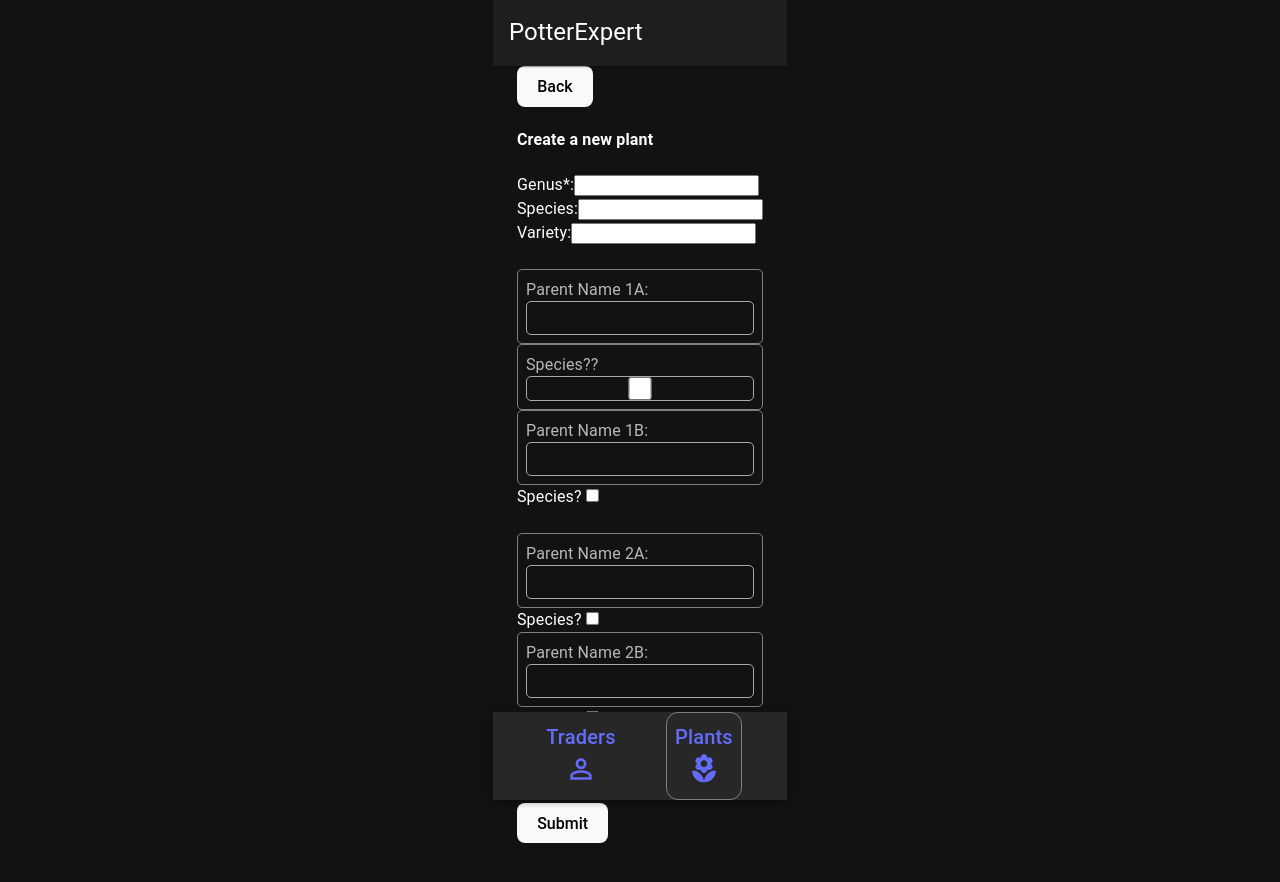
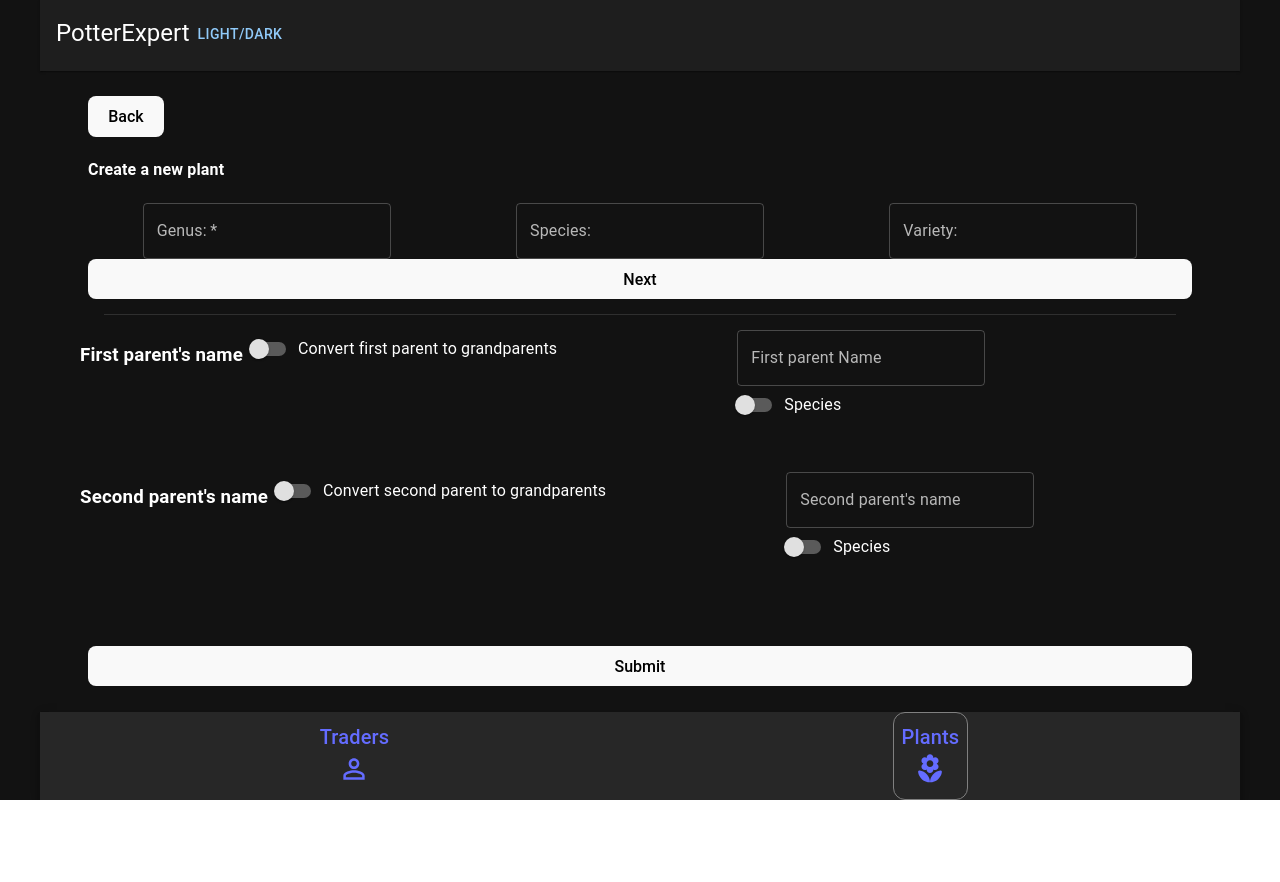
Before and after one commit to hannesqvarnstrom/plant_catalog_app, a React (Vite) app: page /plants/create in a window 1280 px wide. Shown: the top 882 px of the page. After the commit the page ends 800 px from the top, so only its background shows below. Built offline with nearby package versions, Linux system fonts and the light colour scheme.

Commit message:
init pretty done. will attempt to start up backend in different repo

```diff
--- /dev/null
+++ b/src/components/forms/create-plant-input-group.tsx
@@ -0,0 +1,57 @@
+import {
+  Divider,
+  FormControl,
+  FormControlLabel,
+  FormGroup,
+  Switch,
+  TextField,
+} from "@mui/material";
+import React from "react";
+
+interface CreatePlantInputGroupProps {
+  checked?: boolean;
+  switchChangeHandler: (event: React.ChangeEvent<HTMLInputElement>) => void;
+  switchName: string;
+  textFieldLabel: string;
+  textFieldName: string;
+  textFieldChangeHandler: (event: React.ChangeEvent<HTMLInputElement>) => void;
+}
+
+function CreatePlantInputGroup({
+  checked,
+  switchChangeHandler,
+  switchName,
+  textFieldLabel,
+  textFieldName,
+  textFieldChangeHandler,
+}: CreatePlantInputGroupProps) {
+  return (
+    <>
+      <FormControl component="fieldset" variant="outlined">
+        <FormGroup>
+          <TextField
+            label={textFieldLabel}
+            variant="outlined"
+            name={textFieldName}
+            onChange={textFieldChangeHandler}
+          />
+          <FormControlLabel
+            label={"Species"}
+            control={
+              <Switch
+                checked={checked}
+                onChange={(event) => {
+                  switchChangeHandler(event);
+                }}
+                name={switchName}
+              />
+            }
+          />
+          <p>{checked}</p>
+        </FormGroup>
+      </FormControl>
+    </>
+  );
+}
+
+export default CreatePlantInputGroup;
--- a/src/components/forms/input-group.tsx
+++ b/src/components/forms/input-group.tsx
@@ -1,4 +1,4 @@
-import { FormGroup, InputBase, InputLabel } from "@mui/material";
+import { FormGroup, InputBase, InputLabel, Paper, Switch } from "@mui/material";
 import React from "react";
 
 interface InputGroupState {
@@ -24,6 +24,12 @@ const InputGroup = ({
   }
 
   return (
+    <Paper
+      elevation={3}
+      style={{
+        padding: "10px",
+      }}
+    >
       <FormGroup style={FormGroupBaseStyle}>
         <InputLabel>{labelText}</InputLabel>
         <InputBase
@@ -35,6 +41,7 @@ const InputGroup = ({
         ></InputBase>
         {children}
       </FormGroup>
+    </Paper>
   );
 };
 
@@ -44,10 +51,10 @@ const InputBaseStyle = {
 };
 
 const FormGroupBaseStyle = {
-  borderColor: "grey",
-  borderWidth: "2px",
-  border: "1px solid grey",
-  borderRadius: "5px",
-  padding: "0.5rem",
+  // borderColor: "grey",
+  // borderWidth: "2px",
+  // border: "1px solid grey",
+  // borderRadius: "5px",
+  // padding: "0.5rem",
 };
 export default InputGroup;
--- a/src/pages/home/index.tsx
+++ b/src/pages/home/index.tsx
@@ -6,6 +6,8 @@ import {
   ThemeProvider,
   Typography,
   Paper,
+  Button,
+  Container,
 } from "@mui/material";
 import React from "react";
 import { Outlet } from "react-router-dom";
@@ -16,6 +18,7 @@ const Home: React.FC = () => {
   const toggleColorMode = () => {
     setMode((prev) => (prev === "dark" ? "light" : "dark"));
   };
+
   const defaultTheme = createTheme({ palette: { mode } });
 
   return (
@@ -41,10 +44,12 @@ const Home: React.FC = () => {
             sx={{ p: 2, pb: 0 }}
           >
             PotterExpert
+            <Button onClick={() => toggleColorMode()}>LIGHT/DARK</Button>
           </Typography>
         </Paper>
-
-        <Outlet />
+        <Container>
+          <Outlet />
+        </Container>
         <BottomAppBar></BottomAppBar>
       </ThemeProvider>
     </>
--- a/src/pages/plants/plant-form.tsx
+++ b/src/pages/plants/plant-form.tsx
@@ -4,7 +4,18 @@ import { usePlantStore } from "../../store/plants";
 import { Container } from "@mui/system";
 import { /*redirect,*/ useNavigate } from "react-router";
 import { useTraderStore } from "../../store/traders/traders";
-import InputGroup from "../../components/forms/input-group";
+import {
+  Checkbox,
+  Divider,
+  FormControl,
+  FormControlLabel,
+  FormGroup,
+  Switch,
+  TextField,
+} from "@mui/material";
+import CreatePlantInputGroup from "../../components/forms/create-plant-input-group";
+import Grid2 from "@mui/material/Unstable_Grid2/Grid2";
+import PlantModel from "./plant-model";
 
 /**
  * Plant Creation Form Component (break into file)
@@ -60,6 +71,37 @@ function PlantCreationForm() {
     from: "",
     type: "",
   });
+
+  const [currentStep, setCurrentStep] = React.useState<number>(1);
+
+  const steps = {
+    scinameBase: {
+      number: 1,
+      text: "Enter the scientific name (where applicable) of your plant.",
+      name: "scinameBase",
+    },
+    hasParentage: {
+      number: 2,
+      text: "Does the plant have a parentage worth inputting?",
+      name: "hasParentage",
+    },
+    parentAHasParents: {
+      number: 3,
+      text: "Do you want to add another level of parentage? (e.g. grandparents)",
+      name: "parent1HasParents",
+    },
+    parentBHasParents: {
+      number: 4,
+      text: "Do you want to add another level of parentage? (e.g. grandparents)",
+      name: "parent2HasParents",
+    },
+  };
+
+  const [parent1, setParent1] = React.useState<boolean>(true);
+  const [grandparents1, setGrandparents1] = React.useState<boolean>(false);
+
+  const [parent2, setParent2] = React.useState<boolean>(true);
+  const [grandparents2, setGrandparents2] = React.useState<boolean>(false);
 
   function handleInputChangeCheckBox(
     event: React.ChangeEvent<HTMLInputElement>
@@ -127,6 +169,7 @@ function PlantCreationForm() {
         name2a: mapNamesToObjects(name2aName, name2aSpecies),
         name2b: mapNamesToObjects(name2bName, name2bSpecies),
       },
+      settings: { fontSize: 15 },
     });
     return navigate(-1);
   }
@@ -134,110 +177,250 @@ function PlantCreationForm() {
   return (
     <Container>
       <button onClick={() => navigate(-1)}>Back</button>
-      <form onSubmit={handleSubmit}>
+      <form
+        onSubmit={handleSubmit}
+        style={{
+          display: "flex",
+          justifyContent: "center",
+          flexDirection: "column",
+        }}
+      >
         <h4>Create a new plant</h4>
+        {currentStep !== 1 ? (
+          <div>
+            <p>
+              {new PlantModel({
+                id: "",
+                settings: { fontSize: 13 },
+                name: {
+                  genusName: nameState.genusName,
+                  speciesName: nameState.speciesName,
+                  varietyName: nameState.varietyName,
+                },
+              }).getName()}
+            </p>
+            <button
+              style={{
+                display: currentStep === 1 ? "none" : "block",
+              }}
+              onClick={(e) => {
+                e.preventDefault();
+                setCurrentStep(1);
+              }}
+            >
+              Edit
+            </button>
+          </div>
+        ) : (
+          <></>
+        )}
 
-        <label>
-          Genus*:
-          <input
-            type="text"
+        <Grid2
+          container
+          spacing={2}
+          display={currentStep === 1 ? "flex" : "none"}
+        >
+          <Grid2
+            md={4}
+            sm={12}
+            xs={12}
+            sx={{ display: "flex", justifyContent: "center" }}
+          >
+            <FormControl component="fieldset" variant="outlined">
+              <FormGroup>
+                <TextField
+                  required={true}
                   name="genusName"
                   value={nameState.genusName}
                   onChange={handleInputNameChange}
+                  label="Genus:"
                 />
-        </label>
-        <br />
-        <label>
-          Species:
-          <input
-            type="text"
+              </FormGroup>
+            </FormControl>
+          </Grid2>
+          <Grid2
+            md={4}
+            sm={12}
+            xs={12}
+            sx={{ display: "flex", justifyContent: "center" }}
+          >
+            <FormControl component="fieldset" variant="outlined">
+              <FormGroup>
+                <TextField
+                  required={false}
                   name="speciesName"
                   value={nameState.speciesName}
                   onChange={handleInputNameChange}
+                  label="Species:"
                 />
-        </label>
-        <br />
-        <label>
-          Variety:
-          <input
-            type="text"
+              </FormGroup>
+            </FormControl>
+          </Grid2>
+          <Grid2
+            md={4}
+            sm={12}
+            xs={12}
+            sx={{ display: "flex", justifyContent: "center" }}
+          >
+            <FormControl component="fieldset" variant="outlined">
+              <FormGroup>
+                <TextField
+                  required={false}
                   name="varietyName"
                   value={nameState.varietyName}
                   onChange={handleInputNameChange}
+                  label="Variety:"
                 />
-        </label>
-        <br></br>
-        <br></br>
-        <div>
+              </FormGroup>
+            </FormControl>
+          </Grid2>
+        </Grid2>
+        <button
+          onClick={(e) => {
+            e.preventDefault();
+            setCurrentStep(currentStep + 1);
+          }}
+        >
+          Next
+        </button>
+        <Divider
+          variant="middle"
+          style={{ marginBottom: "15px", marginTop: "15px" }}
+        />
+        <Grid2 container spacing={2}>
+          <h3>
+            {parent1
+              ? grandparents1
+                ? "First grandparent's name"
+                : "First parent's name"
+              : ""}
+          </h3>
+          <Grid2>
+            {/* <FormControlLabel
+              label={""}
+              control={
+                <Switch
+                  checked={parent1}
+                  onChange={(event) => setParent1(event.target.checked)}
+                ></Switch>
+              }
+            ></FormControlLabel> */}
+            <FormControlLabel
+              label={"Convert first parent to grandparents"}
+              control={
+                <Switch
+                  checked={grandparents1}
+                  onChange={(event) => setGrandparents1(event.target.checked)}
+                ></Switch>
+              }
+            ></FormControlLabel>
+          </Grid2>
+          <Grid2
+            sm={6}
+            xs={12}
+            sx={{ display: "flex", justifyContent: "center" }}
+          >
+            {parent1 ? (
+              <CreatePlantInputGroup
+                checked={nameState.name1aSpecies}
+                switchName="name1aSpecies"
+                switchChangeHandler={handleInputChangeCheckBox}
+                textFieldLabel={
+                  parent1
+                    ? grandparents1
+                      ? "First grandparent's name"
+                      : "First parent Name"
+                    : ""
+                }
+                textFieldName="name1aName"
+                textFieldChangeHandler={handleInputNameChange}
+              />
+            ) : (
+              <></>
+            )}{" "}
+          </Grid2>
+          {grandparents1 ? (
+            <Grid2
+              sm={6}
+              xs={12}
+              sx={{ display: "flex", justifyContent: "center" }}
+            >
+              <CreatePlantInputGroup
+                checked={nameState.name1bSpecies}
+                switchName="name1bSpecies"
+                switchChangeHandler={handleInputChangeCheckBox}
+                textFieldLabel="Second grandparent's name"
+                textFieldName="name1bName"
+                textFieldChangeHandler={handleInputNameChange}
+              />
+            </Grid2>
+          ) : (
+            <></>
+          )}
+          <h3>
+            {parent2
+              ? grandparents2
+                ? "First grandparent's name"
+                : "Second parent's name"
+              : ""}
+          </h3>
+          <Grid2>
+            <FormControlLabel
+              label={"Convert second parent to grandparents"}
+              control={
+                <Switch
+                  checked={grandparents2}
+                  onChange={(event) => setGrandparents2(event.target.checked)}
+                ></Switch>
+              }
+            ></FormControlLabel>
+          </Grid2>
+          <Grid2
+            sm={6}
+            xs={12}
+            sx={{ display: "flex", justifyContent: "center" }}
+          >
+            <CreatePlantInputGroup
+              checked={nameState.name2aSpecies}
+              switchName="name2aSpecies"
+              switchChangeHandler={handleInputChangeCheckBox}
+              textFieldLabel={
+                parent2
+                  ? grandparents2
+                    ? "First grandparent's name"
+                    : "Second parent's name"
+                  : ""
+              }
+              textFieldName="name2aName"
+              textFieldChangeHandler={handleInputNameChange}
+            />
+          </Grid2>
+          {grandparents2 ? (
+            <Grid2
+              sm={6}
+              xs={12}
+              sx={{ display: "flex", justifyContent: "center" }}
+            >
+              <CreatePlantInputGroup
+                checked={nameState.name2bSpecies}
+                switchName="name2bSpecies"
+                switchChangeHandler={handleInputChangeCheckBox}
+                textFieldLabel="Second grandparent's name"
+                textFieldName="name2bName"
+                textFieldChangeHandler={handleInputNameChange}
+              />
+            </Grid2>
+          ) : (
+            <></>
+          )}
+        </Grid2>
+        {/* <div> */}
         {/*
 
           @todo
-          - make component to group input-groups into form-sections?
-          - make a somewhat better design. maybe use an AI for design-generation?
           - how to deploy
 
           */}
-          <InputGroup
-            name="name1aName"
-            labelText="Parent Name 1A:"
-            onInput={handleInputNameChange}
-          ></InputGroup>
-          <InputGroup
-            name="name1aSpecies"
-            checked={nameState.name1aSpecies}
-            type="checkbox"
-            onInput={handleInputChangeCheckBox}
-            labelText="Species??"
-          ></InputGroup>
-        </div>
-        <div>
-          <InputGroup
-            name="name1bName"
-            labelText="Parent Name 1B:"
-            onInput={handleInputNameChange}
-          ></InputGroup>
-
-          <label htmlFor="">Species?</label>
-          <input
-            type="checkbox"
-            name="name1bSpecies"
-            value={nameState.name1bSpecies ? "true" : "false"}
-            id=""
-            onChange={handleInputChangeCheckBox}
-          />
-        </div>
-        <br></br>
-        <div>
-          <InputGroup
-            name="name2aName"
-            labelText="Parent Name 2A:"
-            onInput={handleInputNameChange}
-          ></InputGroup>
-          <label htmlFor="">Species?</label>
-          <input
-            type="checkbox"
-            name="name2aSpecies"
-            value={nameState.name2aSpecies ? "true" : "false"}
-            id=""
-            onChange={handleInputChangeCheckBox}
-          />
-        </div>
-        <div>
-          <InputGroup
-            name="name2bName"
-            labelText="Parent Name 2B:"
-            onInput={handleInputNameChange}
-          ></InputGroup>
-          <label htmlFor="">Species?</label>
-          <input
-            type="checkbox"
-            name="name2bSpecies"
-            value={nameState.name2bSpecies ? "true" : "false"}
-            id=""
-            onChange={handleInputChangeCheckBox}
-          />
-        </div>
-        <br />
         {/* <label>
           From (trader): */}
         {/* {traders.length ? (
--- a/src/pages/plants/plant-qr-code.tsx
+++ b/src/pages/plants/plant-qr-code.tsx
@@ -9,11 +9,12 @@ export const FRONTEND_URL = "192.168.0.143:5173";
 
 export interface PlantQRCodeProps {
   plantData: { id: string; name: ShallowPlant["name"]; from: string };
+  fontSize: number;
   // pdfSettings: QRPDFSettings;
 }
 
 const PlantQRCode = React.forwardRef(
-  ({ plantData /*, pdfSettings*/ }: PlantQRCodeProps, ref) => {
+  ({ plantData, fontSize /*, pdfSettings*/ }: PlantQRCodeProps, ref) => {
     const { id, name } = plantData;
     const plantURL = `${FRONTEND_URL}/plants/${id}`;
     const plant = new PlantModel({ id, name });
@@ -29,7 +30,7 @@ const PlantQRCode = React.forwardRef(
           backgroundColor: "white",
           padding: "0.5rem",
           color: "black",
-          fontSize: "14px",
+          fontSize: fontSize + "px",
           // minWidth: "35mm",
           // maxWidth,
           // minHeight: "40mm",
--- a/src/store/plants/index.tsx
+++ b/src/store/plants/index.tsx
@@ -1,16 +1,24 @@
 import { create } from "zustand";
-import { getResourceWithIDAfterMS } from "../helpers";
+import { getResourceAfterMS, getResourceWithIDAfterMS } from "../helpers";
 import { devtools, persist } from "zustand/middleware";
 import { DeepPlant, ShallowPlant } from "Plants";
 
 async function addPlantToDatabase(plantArgs: ShallowPlant): Promise<DeepPlant> {
   const plant: ShallowPlant = {
     name: plantArgs.name,
+    settings: { fontSize: 15 },
   };
   if (plantArgs.from) plant.from = plantArgs.from;
   if (plantArgs.image) plant.image = plantArgs.image;
 
   return getResourceWithIDAfterMS(plant);
+}
+
+async function updatePlantInDatabase(
+  plantArgs: ShallowPlant,
+  id: string
+): Promise<DeepPlant> {
+  return getResourceAfterMS({ ...plantArgs, id });
 }
 
 interface PlantsState {
@@ -19,6 +27,7 @@ interface PlantsState {
   add: (args: ShallowPlant) => Promise<void>;
   remove: (id: string) => Promise<boolean>;
   devPurgeAll: () => void;
+  update: (args: ShallowPlant, id: string) => Promise<void>;
 }
 
 async function removePlantFromDatabase(id: string): Promise<boolean> {
@@ -41,6 +50,18 @@ export const usePlantStore = create<PlantsState>()(
             set((state) => {
               return {
                 plants: [...state.plants, resultingPlant],
+              };
+            });
+          },
+          update: async (args, id) => {
+            const resultingPlant = await updatePlantInDatabase(args, id);
+            set((state) => {
+              const plants = state.plants;
+              return {
+                plants: [
+                  ...plants.filter((plant) => plant.id !== id),
+                  resultingPlant,
+                ],
               };
             });
           },
--- a/src/store/plants/plants.d.ts
+++ b/src/store/plants/plants.d.ts
@@ -25,6 +25,9 @@ declare module 'Plants' {
         },
         from?: string,
         image?: string,
+        settings: {
+            fontSize: number
+        }
         // ETC
     }
 
```
Also changed, not shown: src/pages/plants/plant-model.tsx (+36 -29 lines), src/pages/plants/plant-qr-code-pdf.tsx (+47 -68 lines), src/store/helpers.tsx (+23 -8 lines). Lines whose indentation alone changed are shown as unchanged.
